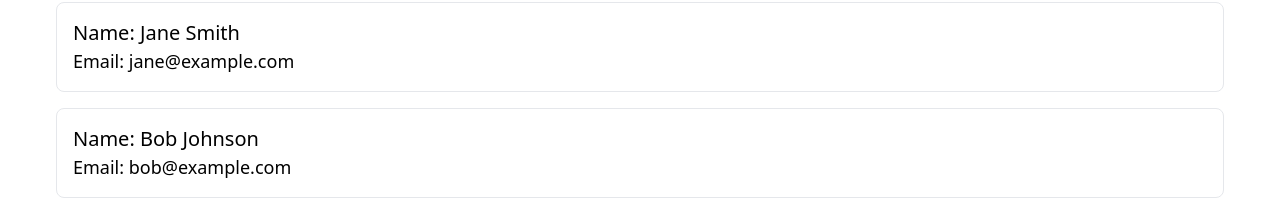
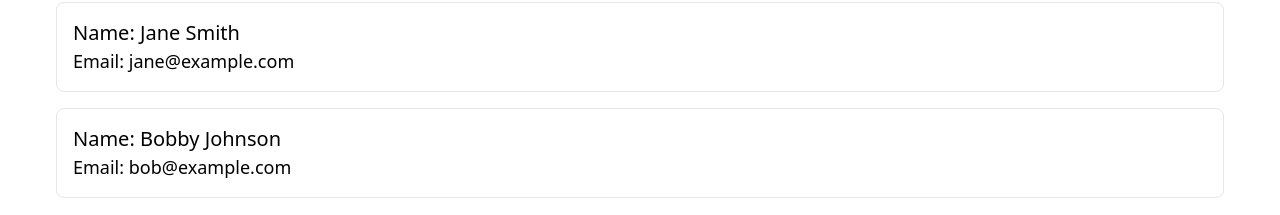
Before and after one commit to thecoshopteam/coshop-web, a React (Vite) app: page /contacts in a window 1280 px wide. Shown: the part 284-499 px from the top of the page. Built offline with nearby package versions, Linux system fonts and the light colour scheme; no server answers; sample sign-in values are in the browser's storage.

Commit message:
Contacts page.

```diff
--- a/src/pages/Contacts.jsx
+++ b/src/pages/Contacts.jsx
@@ -5,7 +5,7 @@ const ContactsPage = () => {
   const contacts = [
     { id: 1, name: 'John Doe', email: 'john@example.com' },
     { id: 2, name: 'Jane Smith', email: 'jane@example.com' },
-    { id: 3, name: 'Bob Johnson', email: 'bob@example.com' }
+    { id: 3, name: 'Bobby Johnson', email: 'bob@example.com' }
   ];
 
 return (
```
